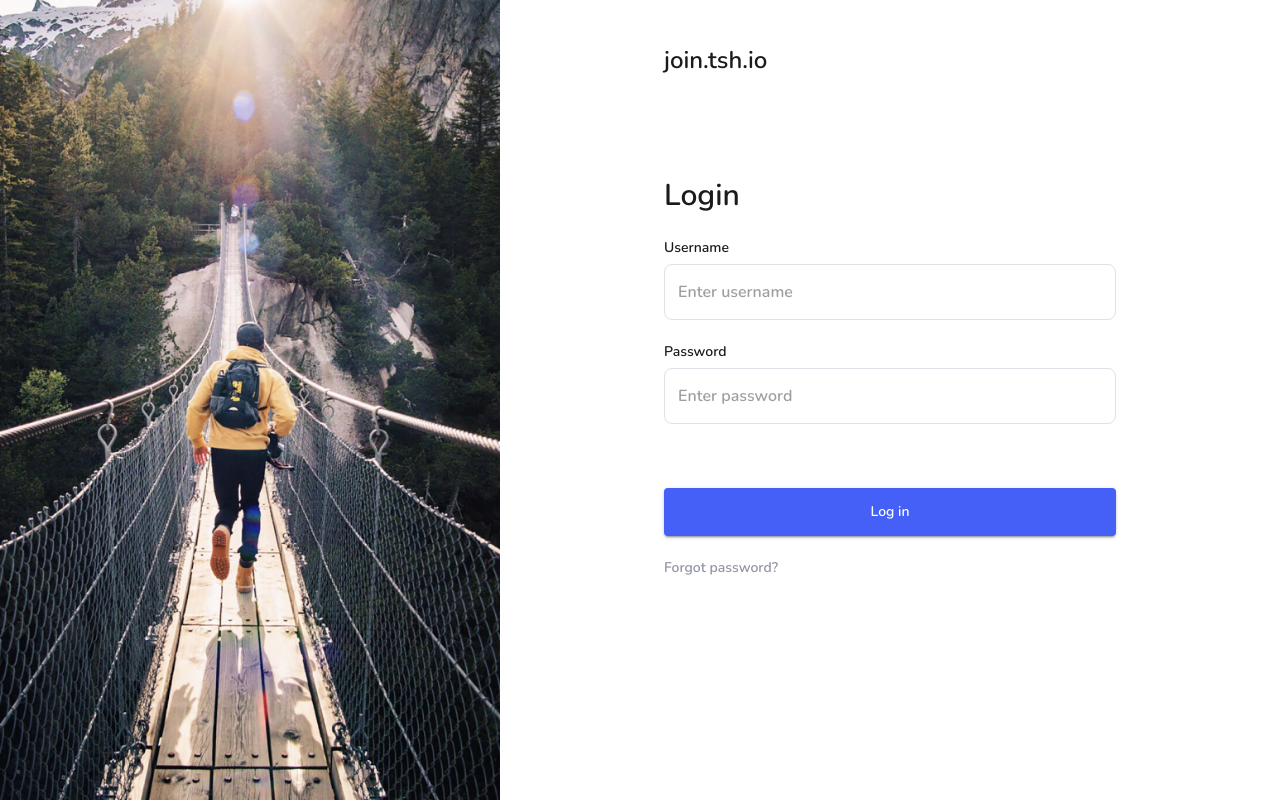
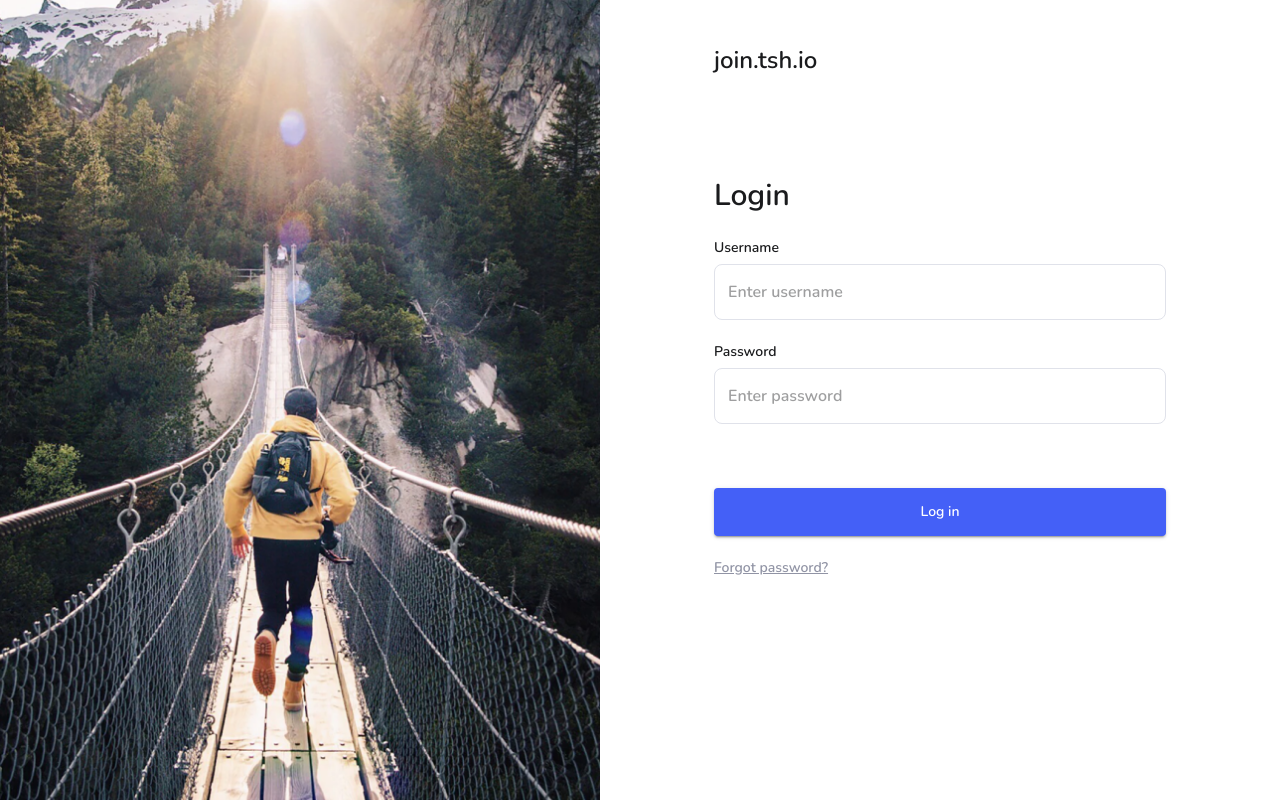
Before and after one commit to tomasz8w/interview-project, a React (Create React App) app: page /login in a window 1280 px wide. Built offline with nearby package versions, Linux system fonts and the light colour scheme.

Commit message:
Logo component

```diff
--- /dev/null
+++ b/src/app/common/components/Logo/Logo.tsx
@@ -0,0 +1,15 @@
+import React from "react";
+
+import { SxProps, Typography } from "@mui/material";
+
+type Props = {
+  sx?: SxProps;
+};
+
+const Logo = ({ sx }: Props) => (
+  <Typography variant="h2" sx={[...(Array.isArray(sx) ? sx : [sx])]}>
+    join.tsh.io
+  </Typography>
+);
+
+export default Logo;
--- /dev/null
+++ b/src/app/common/components/Logo/index.tsx
@@ -0,0 +1 @@
+export { default } from "./Logo";
--- a/src/app/login/Login.tsx
+++ b/src/app/login/Login.tsx
@@ -13,6 +13,7 @@ import { Link } from "react-router-dom";
 
 import { AppRoute } from "routing/AppRoute.enum";
 import login from "img/login.png";
+import Logo from "app/common/components/Logo";
 
 export const Login = () => {
   const theme = useTheme();
@@ -35,7 +36,7 @@ export const Login = () => {
           backgroundRepeat: "no-repeat",
           backgroundSize: "cover",
           display: mobile ? "none" : "block",
-          maxWidth: "500px",
+          maxWidth: "600px",
         }}
       />
 
@@ -55,7 +56,7 @@ export const Login = () => {
           to={AppRoute.Home}
           sx={{ justifyContent: "left" }}
         >
-          <Typography variant="h2">join.tsh.io</Typography>
+          <Logo />
         </ButtonBase>
         <Box
           component="form"
@@ -87,7 +88,12 @@ export const Login = () => {
           >
             Log in
           </Button>
-          <Typography variant="caption">Forgot password?</Typography>
+          <Typography
+            variant="caption"
+            sx={{ textDecorationLine: "underline" }}
+          >
+            Forgot password?
+          </Typography>
         </Box>
       </Box>
     </Box>
--- a/src/app/products/components/Header.tsx
+++ b/src/app/products/components/Header.tsx
@@ -15,6 +15,7 @@ import {
 } from "@mui/material";
 
 import { AppRoute } from "routing/AppRoute.enum";
+import Logo from "app/common/components/Logo";
 
 const Header = () => {
   const theme = useTheme();
@@ -38,9 +39,8 @@ const Header = () => {
           mx: "10%",
         }}
       >
-        <Typography sx={{ mr: "auto", flex: 1, p: 1 }} variant="h2">
-          join.tsh.io
-        </Typography>
+        <Logo sx={{ mr: "auto", flex: 1, p: 1 }} />
+
         <Box
           sx={{
             flex: 4,
```
